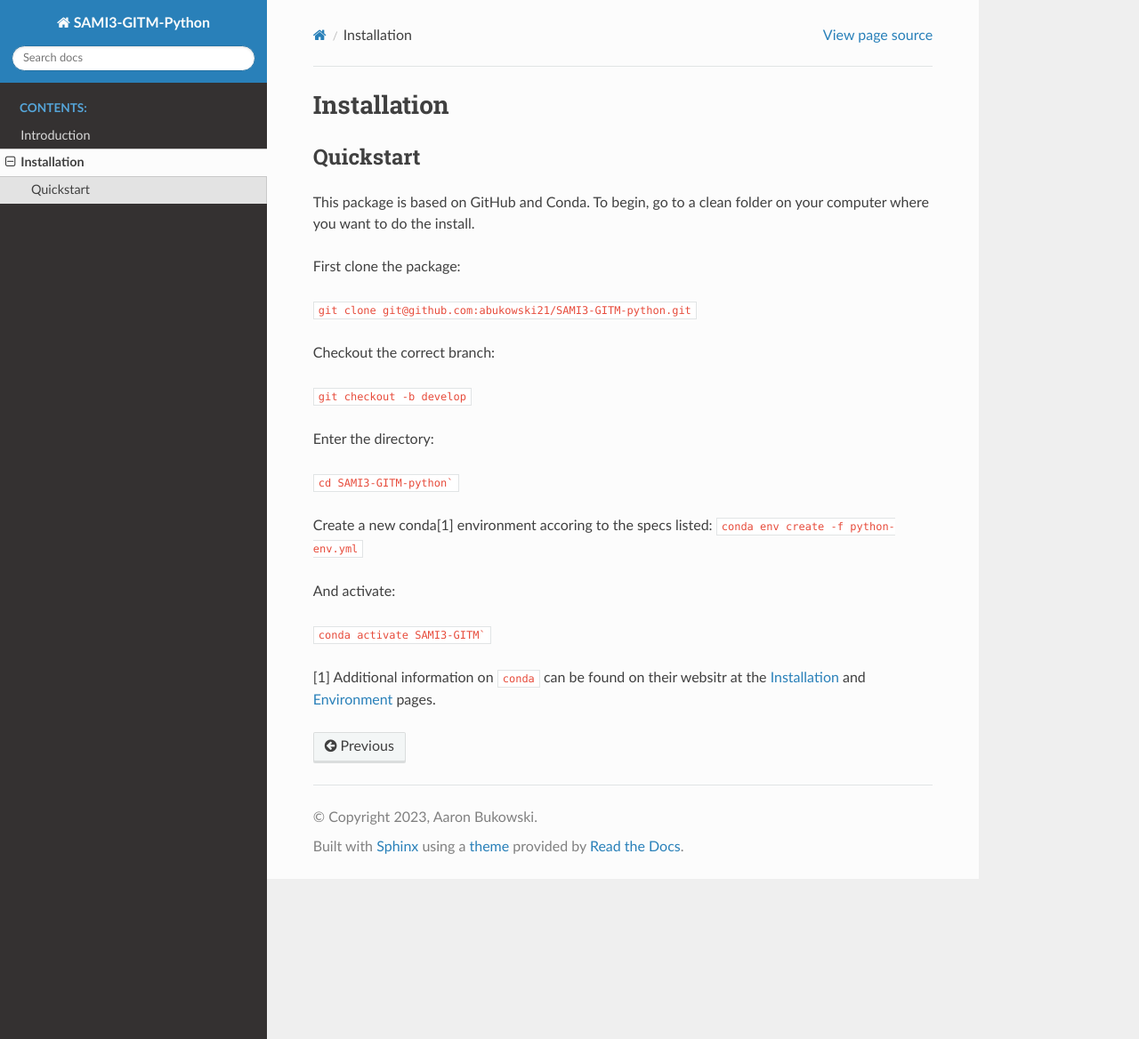
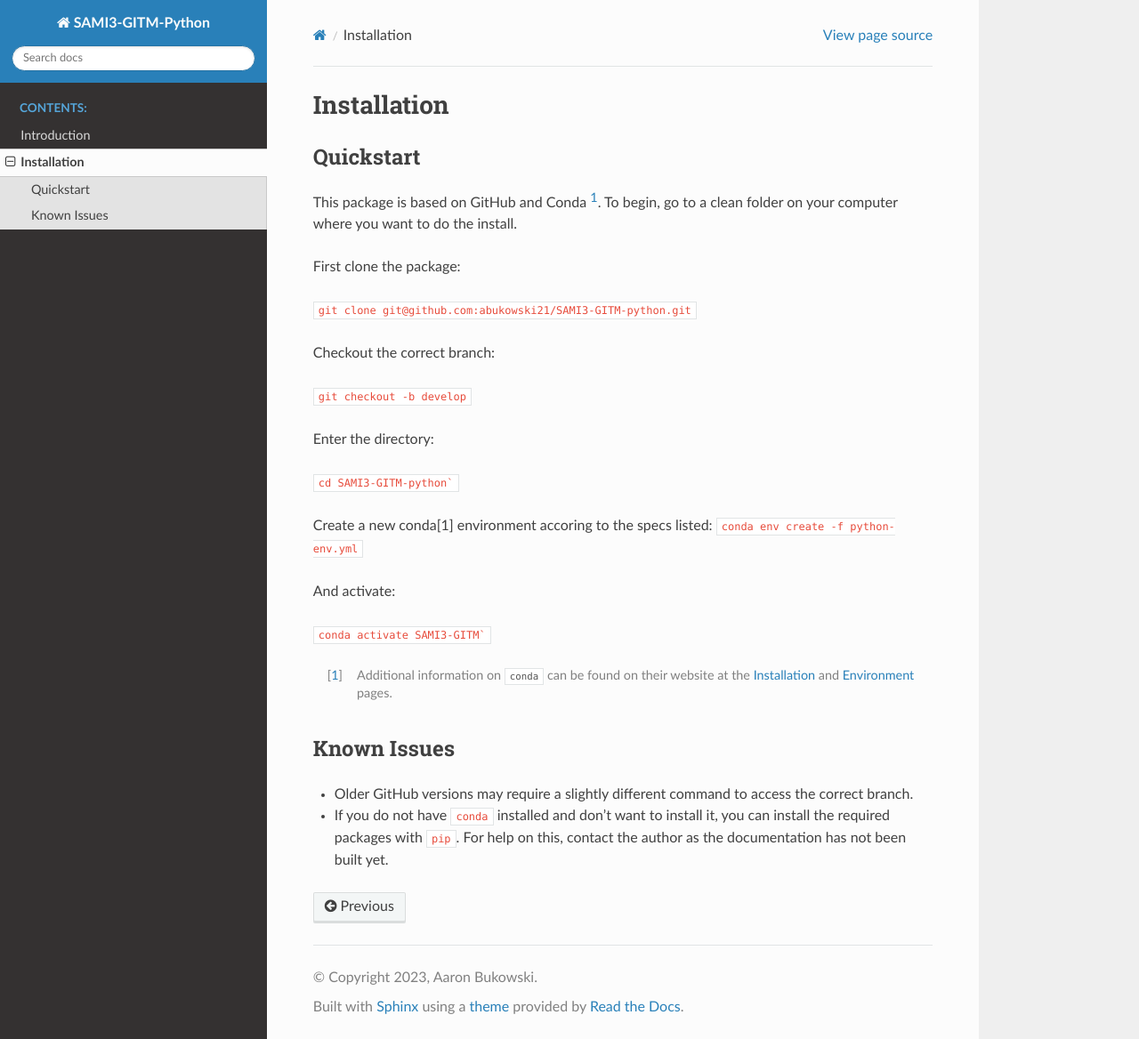
Before and after one commit to abukowski21/SAMI3-GITM-python, a Sphinx documentation site: the page built from docs/source/installation.rst, in a window 1280 px wide and 1168 px high. Shown: the whole window at 89% size. Built offline with Sphinx 7.4.7 and the Read the Docs theme 2.0.0, drawn with Linux system fonts in a browser that asks for light colours; pages that are not in the unit, such as notebooks, are missing from menus.

Commit message:
Update installation.rst
typos, lots more info

````diff
--- a/docs/source/installation.rst
+++ b/docs/source/installation.rst
@@ -5,7 +5,7 @@ Quickstart
 -----
 
 
-This package is based on GitHub and Conda. To begin, go to a clean folder on your computer where you want to do the install.
+This package is based on GitHub and Conda [1]_. To begin, go to a clean folder on your computer where you want to do the install.
 
 First clone the package:
 
@@ -27,8 +27,15 @@ And activate:
 ``conda activate SAMI3-GITM```
 
 
-[1] Additional information on ``conda`` can be found on their websitr at the Installation_ and Environment_ pages.
+.. [1] Additional information on ``conda`` can be found on their website at the Installation_ and Environment_ pages.
 
 .. _Installation: https://conda.io/projects/conda/en/latest/user-guide/install/index.html
 
 .. _Environment: https://conda.io/projects/conda/en/latest/user-guide/install/index.html
+
+
+Known Issues
+-----
+
+- Older GitHub versions may require a slightly different command to access the correct branch.
+- If you do not have ``conda`` installed and don't want to install it, you can install the required packages with ``pip``. For help on this, contact the author as the documentation has not been built yet.
````
